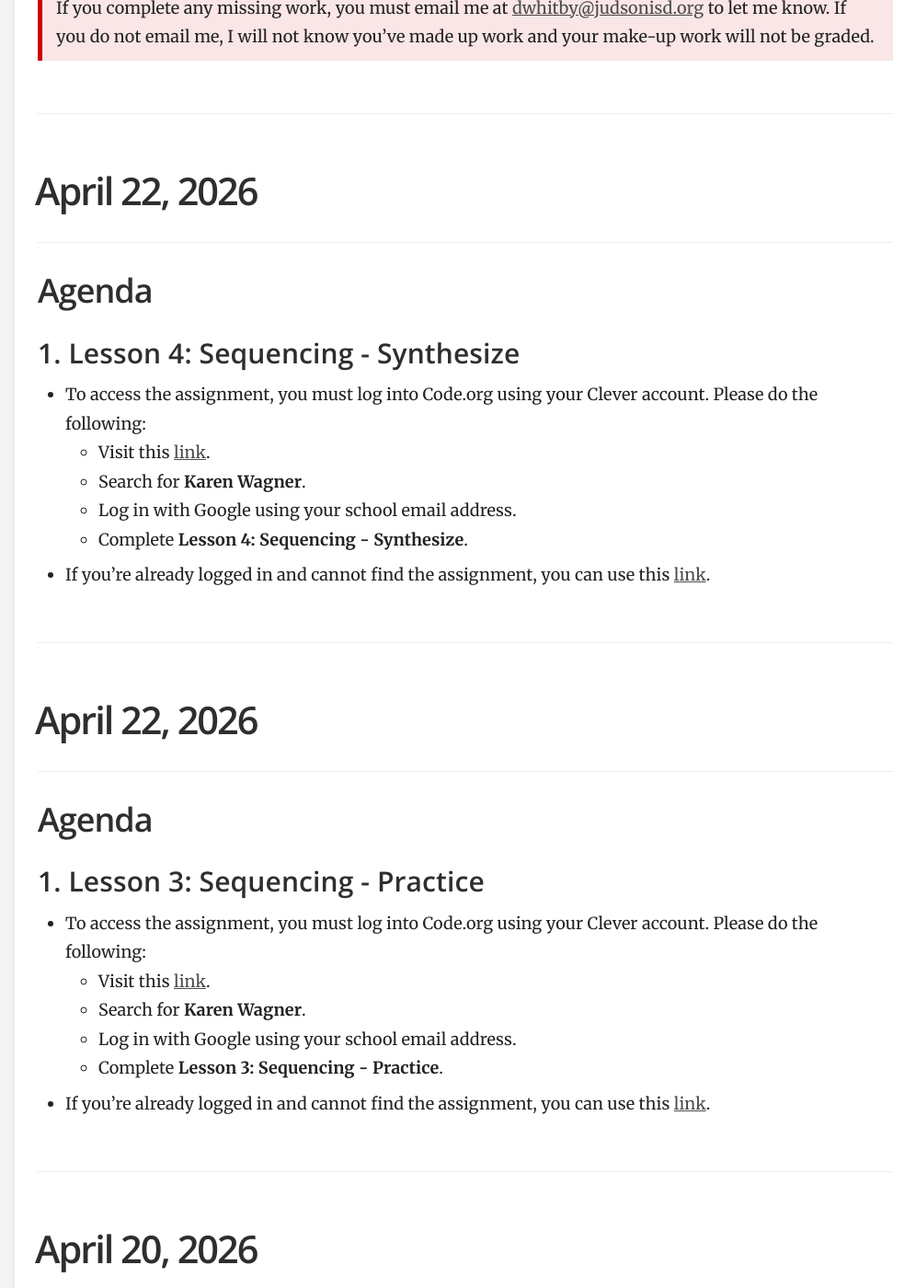
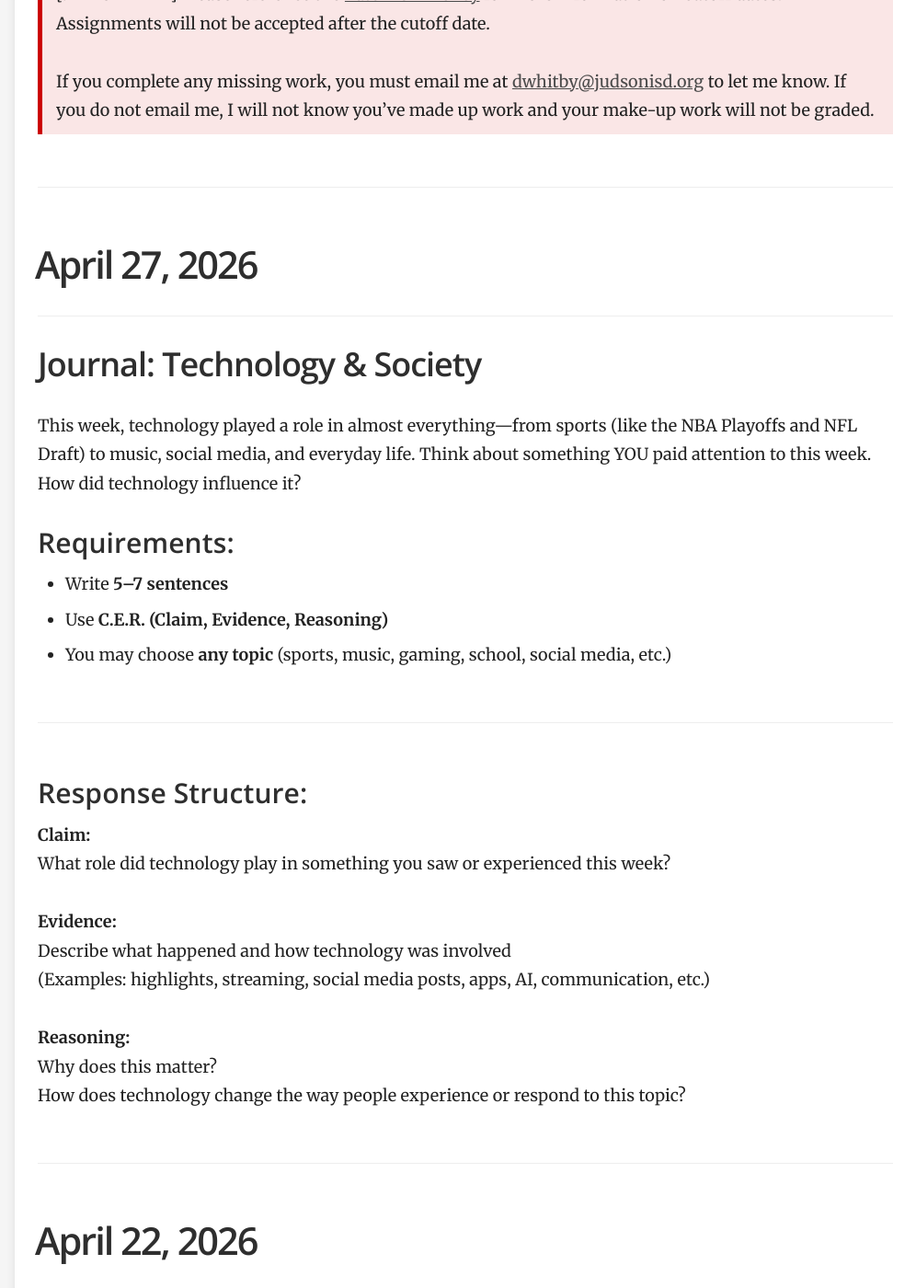
Before and after one commit to mswhitby/classroom, a Jekyll site: the page built from _docs/classes/1st.md, in a window 1280 px wide and 1400 px high, scrolled down 1651 px. Shown: the whole window at 92% size, without its empty margins (284-1280 px from the left). Built offline with Jekyll 4.4.1, drawn with Linux system fonts in a browser that asks for light colours; some of the changed text lies outside the part shown.

Commit message:
Updated lessons

```diff
--- a/_docs/classes/1st.md
+++ b/_docs/classes/1st.md
@@ -54,6 +54,13 @@ order: 1
     <td align="left">April 23, 2026</td>
     <td align="left">May 1, 2026</td>
     <td align="left"><a href="https://github.com/mswhitby/classroom/blob/main/_docs/classes/1st.md#april-22-2026">Lesson 4: Sequencing - Synthesize</a></td>
+    <td align="left">Daily</td>
+  </tr>
+
+  <tr>
+    <td align="left">April 27, 2026</td>
+    <td align="left">May 4, 2026</td>
+    <td align="left"><a href="https://github.com/mswhitby/classroom/blob/main/_docs/classes/1st.md#april-27-2026">Journal: Technology & Society</a></td>
     <td align="left">Daily</td>
   </tr>
 
@@ -144,6 +151,34 @@ order: 1
 
 
 
+# April 27, 2026
+
+## Journal: Technology & Society
+
+This week, technology played a role in almost everything—from sports (like the NBA Playoffs and NFL Draft) to music, social media, and everyday life. Think about something YOU paid attention to this week. How did technology influence it?
+
+### Requirements:
+- Write **5–7 sentences**
+- Use **C.E.R. (Claim, Evidence, Reasoning)**
+- You may choose **any topic** (sports, music, gaming, school, social media, etc.)
+
+---
+
+### Response Structure:
+
+**Claim:**
+What role did technology play in something you saw or experienced this week?
+
+**Evidence:**
+Describe what happened and how technology was involved
+(Examples: highlights, streaming, social media posts, apps, AI, communication, etc.)
+
+**Reasoning:**
+Why does this matter?
+How does technology change the way people experience or respond to this topic?
+
+----
+
 # April 22, 2026
 
 ## Agenda
```
